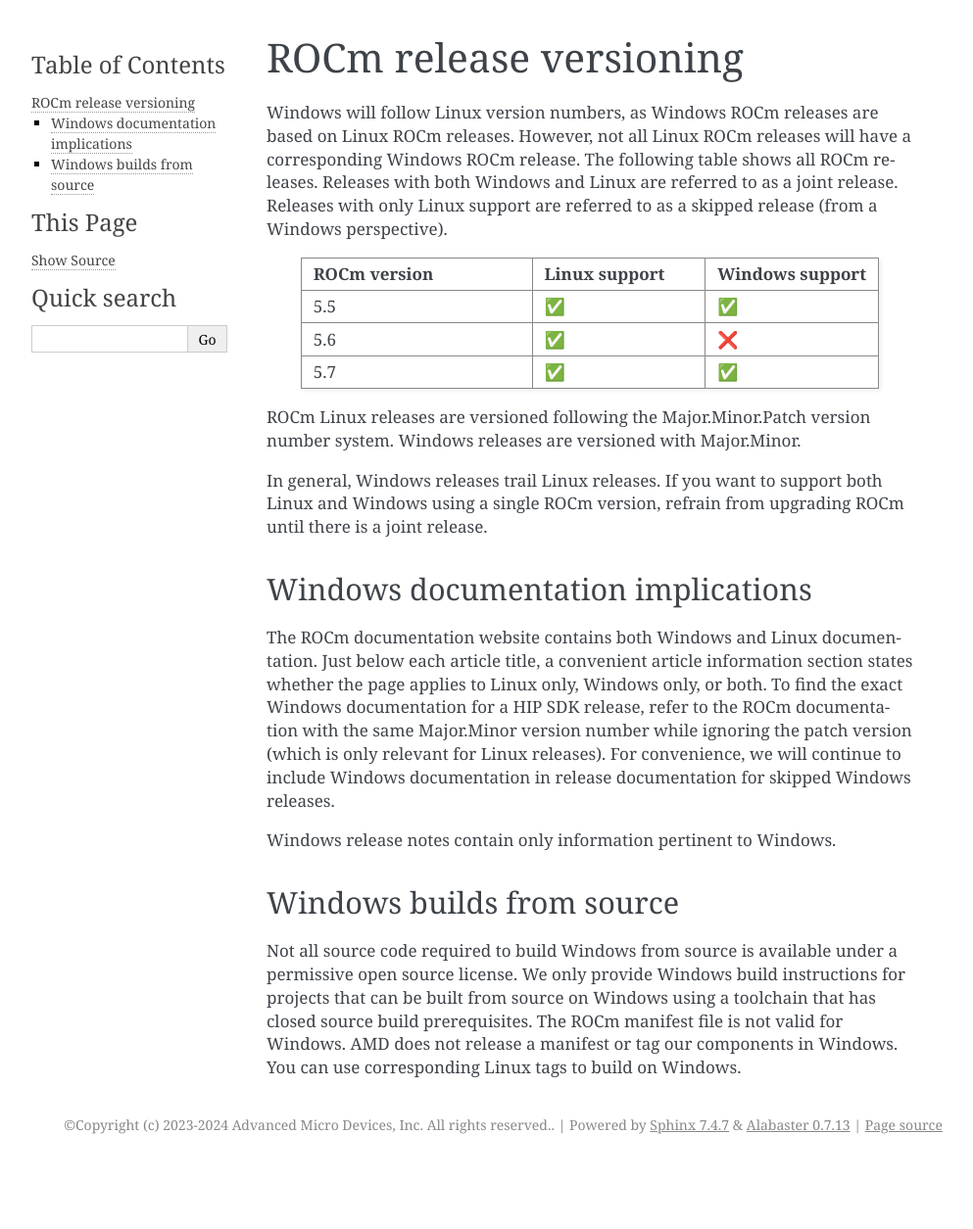
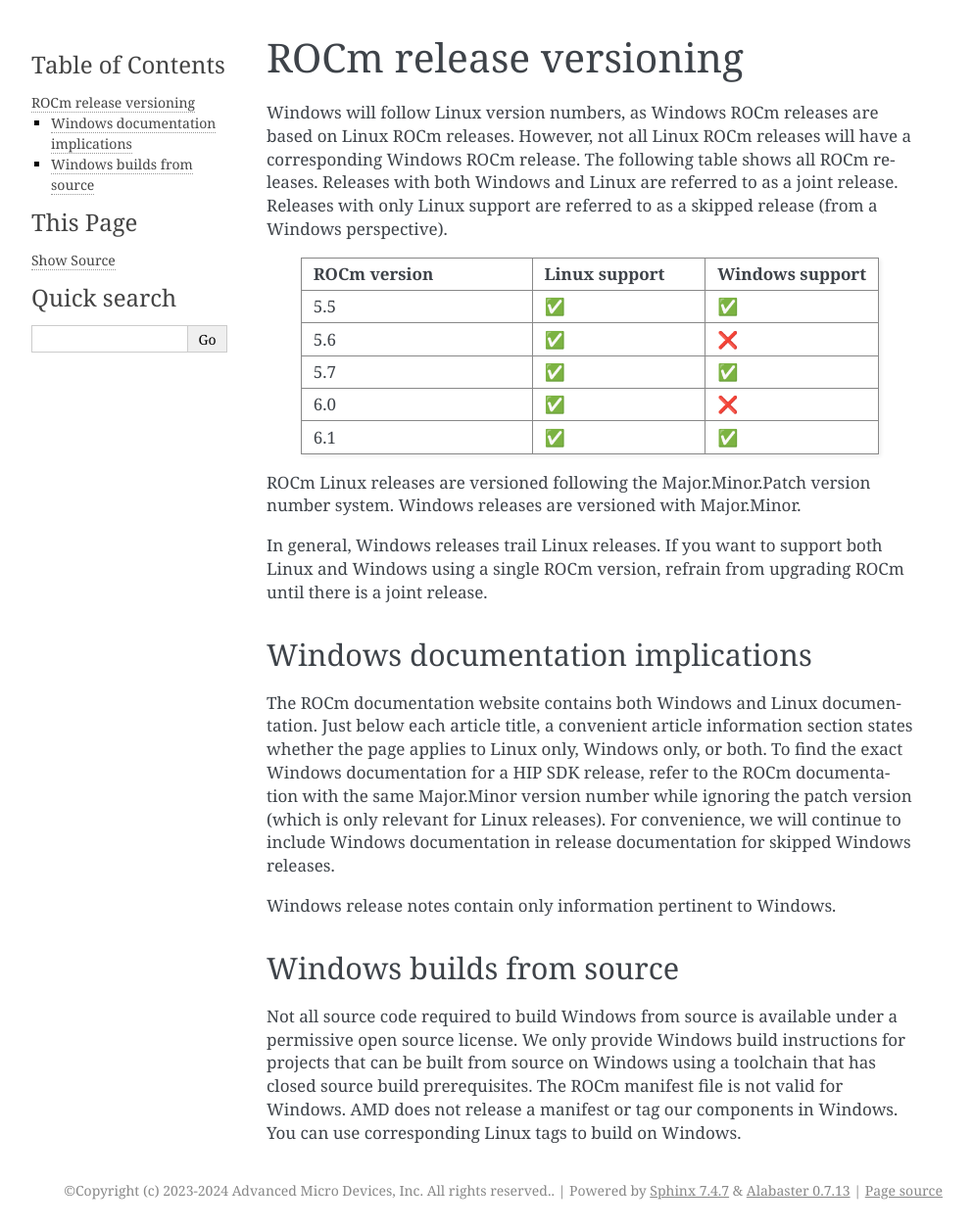
Before and after one commit to ROCm/rocm-install-on-windows, a Sphinx documentation site: the page built from docs/conceptual/release-versioning.rst, in a window 1280 px wide. Shown: the whole page at 98% size, without its empty margins (148-1141 px from the left). Built offline with Sphinx 7.4.7, drawn with Linux system fonts in a browser that asks for light colours; before the commit the page ends 1188 px from its top, so only the background shows below that.

Commit message:
Update release 612 (#55)
* Add 6.x support status to release-versioning.rst (#52)

* edit release table

---------

Co-authored-by: CHI Cheng <git@chicheng.me>

```diff
--- a/docs/conceptual/release-versioning.rst
+++ b/docs/conceptual/release-versioning.rst
@@ -19,6 +19,8 @@
     "5.5", "✅", "✅"
     "5.6", "✅", "❌"
     "5.7", "✅", "✅"
+    "6.0", "✅", "❌"
+    "6.1", "✅", "✅"
 
 ROCm Linux releases are versioned following the Major.Minor.Patch version number system.
 Windows releases are versioned with Major.Minor.
```
